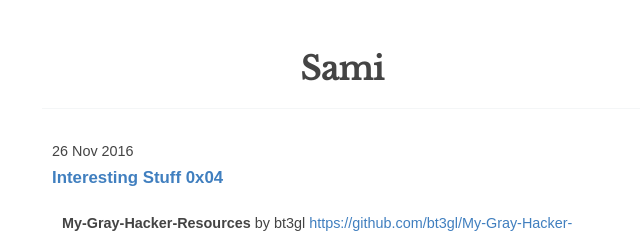
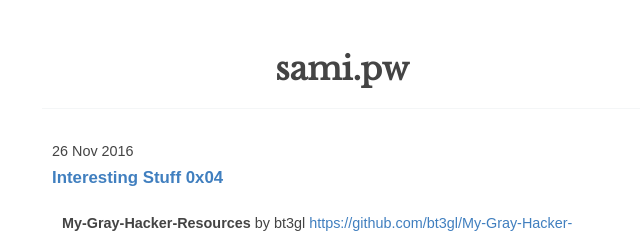
Before and after one commit to fnzv/fnzv.github.io, a Jekyll site: the page built from index.html, in a window 1280 px wide. Shown: the top 241 px of the page, without its empty margins (298-938 px from the left). Built offline with Jekyll 4.4.1, drawn with Linux system fonts in a browser that asks for light colours; the list of posts is cut into pages by our own code.

```diff
--- a/_config.yml
+++ b/_config.yml
@@ -3,6 +3,6 @@ pygments: true
 markdown: kramdown
 url: http://fnzv.github.io
 highlighter: rouge
-title: Sami
+title: sami.pw
 paginate: 5
 google_analytics: UA-87752001-1
```
